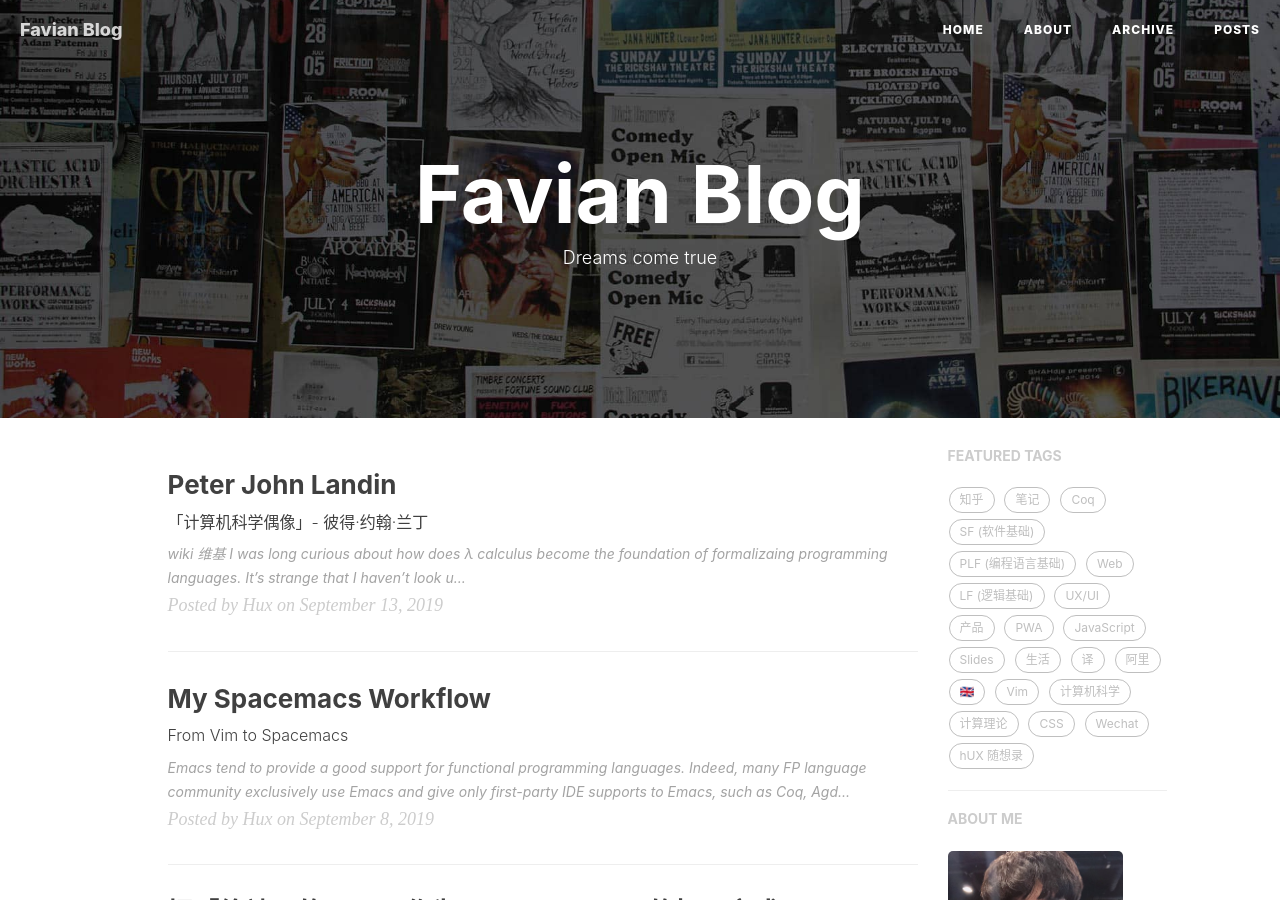
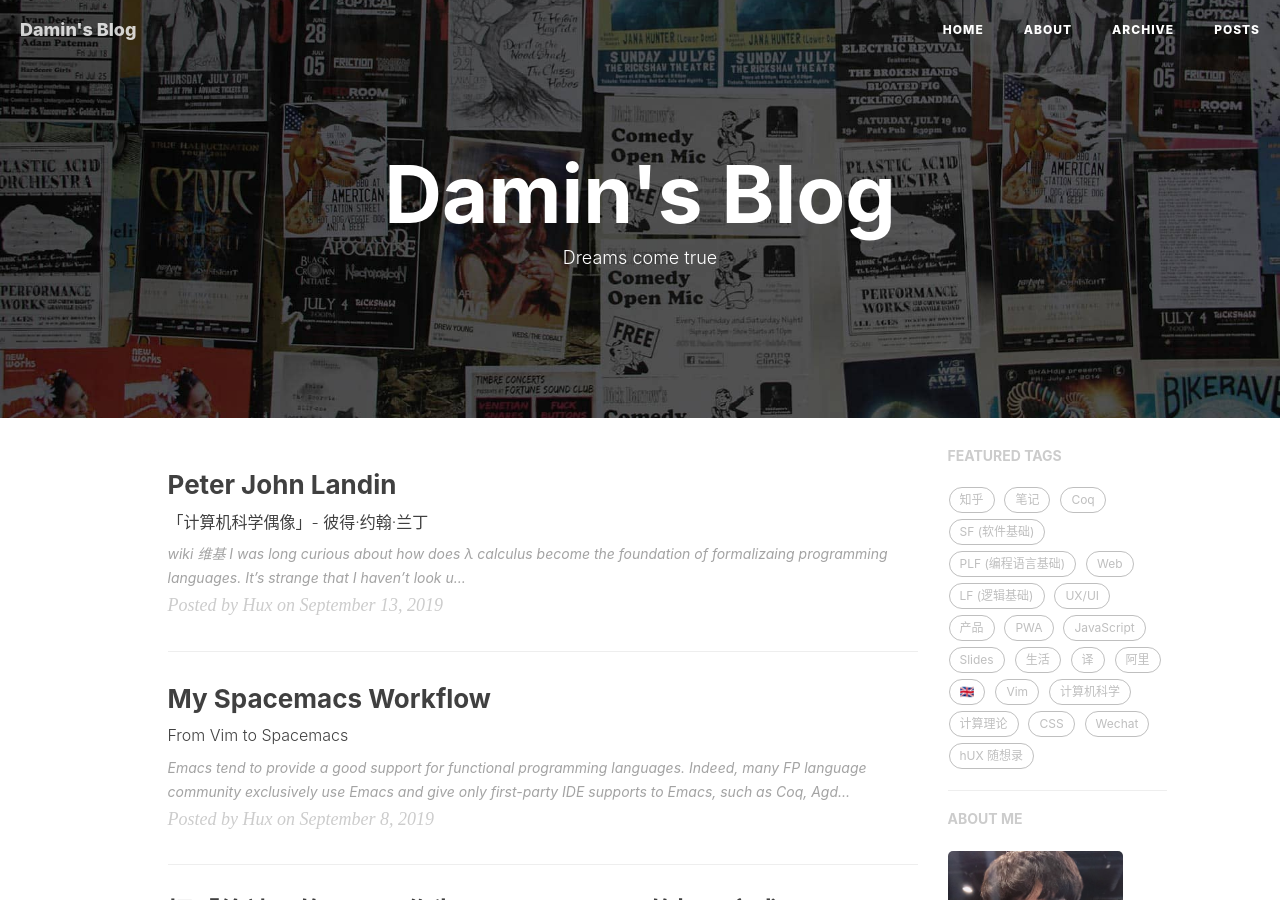
Before and after one commit to damin8/damin8.github.io, a Jekyll site: the page built from index.html, in a window 1280 px wide and 900 px high. Built offline with Jekyll 4.4.1, drawn with Linux system fonts in a browser that asks for light colours; nearby versions of some CDN libraries; the list of posts is cut into pages by our own code; comment, search, counter and statistics services are not loaded; some of the changed text lies outside the part shown.

Commit message:
Update _config.yml

```diff
--- a/_config.yml
+++ b/_config.yml
@@ -1,6 +1,6 @@
 # Site settings
-title: Favian Blog
-SEOTitle: Damin8 | Favian Blog
+title: Damin's Blog
+SEOTitle: Favian | Damin's Blog
 header-img: img/home-bg.jpg
 email: damindamin8@gmail.com
 description: "Interested in Clean Code, Design Pattern, OOP | Software Engineer，Back-end Developer"
```
